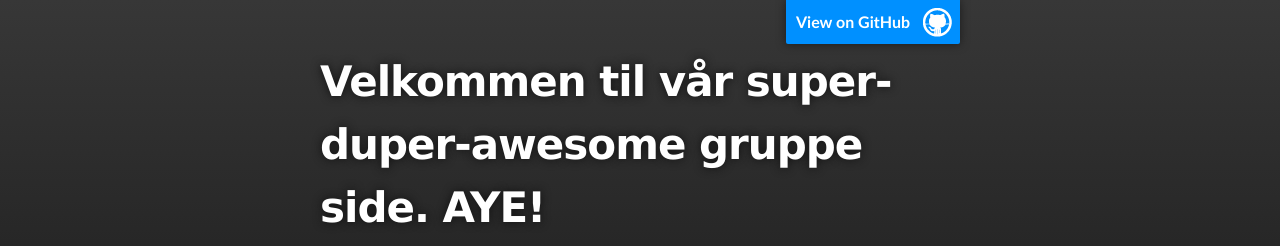
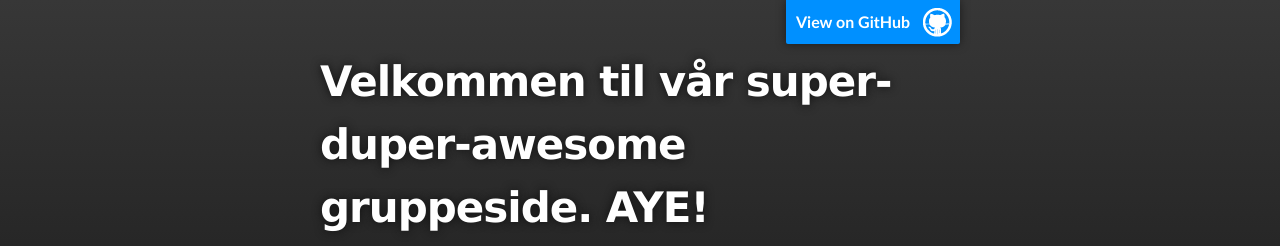
Before and after one commit to ISG11/ISG11.github.io, a plain HTML site: page index.html in a window 1280 px wide. Shown: the top 246 px of the page. Drawn offline with Linux system fonts and the light colour scheme.

Commit message:
Update index.html

```diff
--- a/index.html
+++ b/index.html
@@ -4,7 +4,7 @@
   <head>
     <meta charset='utf-8'>
     <meta http-equiv="X-UA-Compatible" content="chrome=1">
-    <meta name="description" content="Isg11.GitHub.io : hjemmeside for gruppe 11">
+    <meta name="description" content="gruppe11.me : hjemmeside for gruppe 11">
 
     <link rel="stylesheet" type="text/css" media="screen" href="stylesheets/stylesheet.css">
 
@@ -18,7 +18,7 @@
         <header class="inner">
           <a id="forkme_banner" href="https://github.com/ISG11">View on GitHub</a>
 
-          <h1 id="project_title">Velkommen til vår super-duper-awesome gruppe side. AYE!</h1>
+          <h1 id="project_title">Velkommen til vår super-duper-awesome gruppeside. AYE!</h1>
           <h2 id="project_tagline">hjemmeside for gruppe 11</h2>
 
         </header>
```
